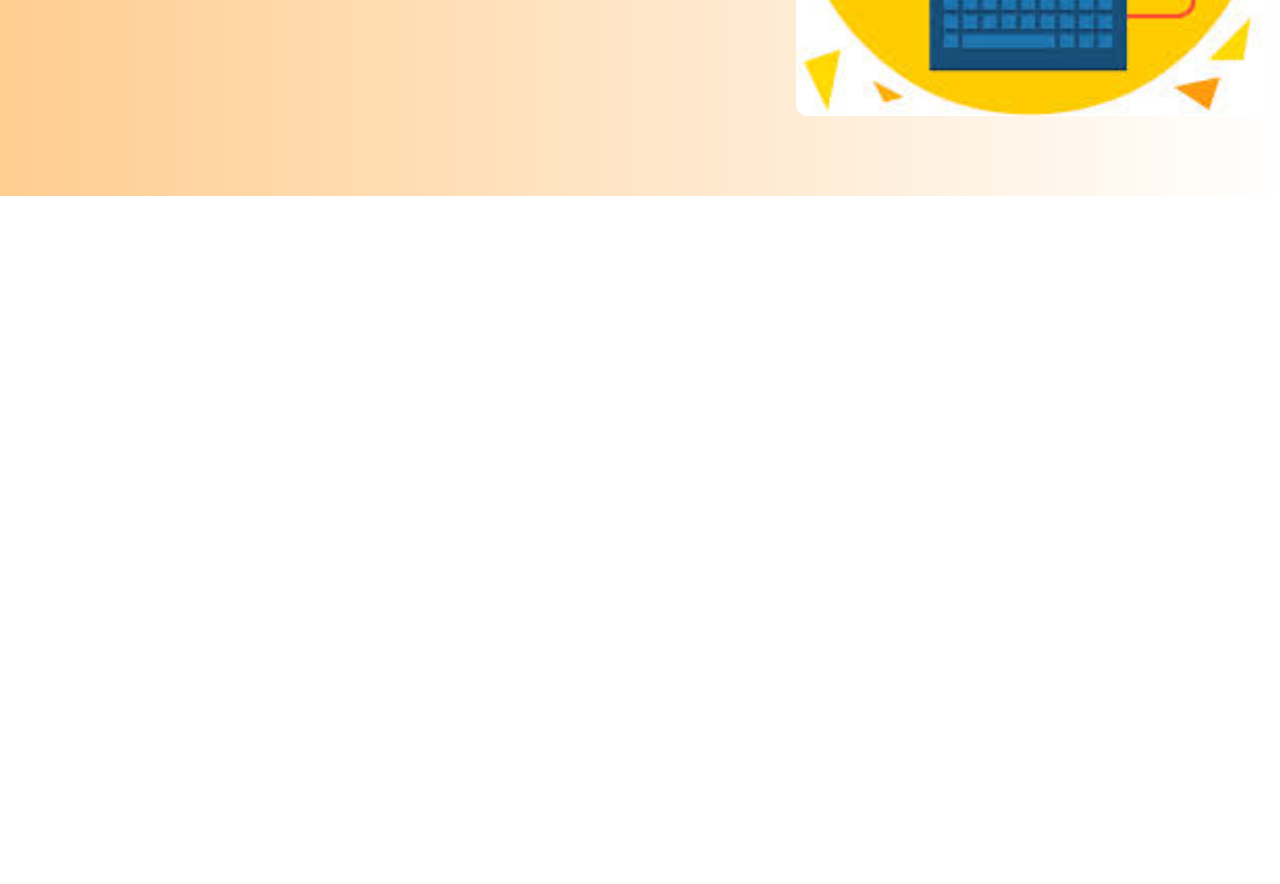
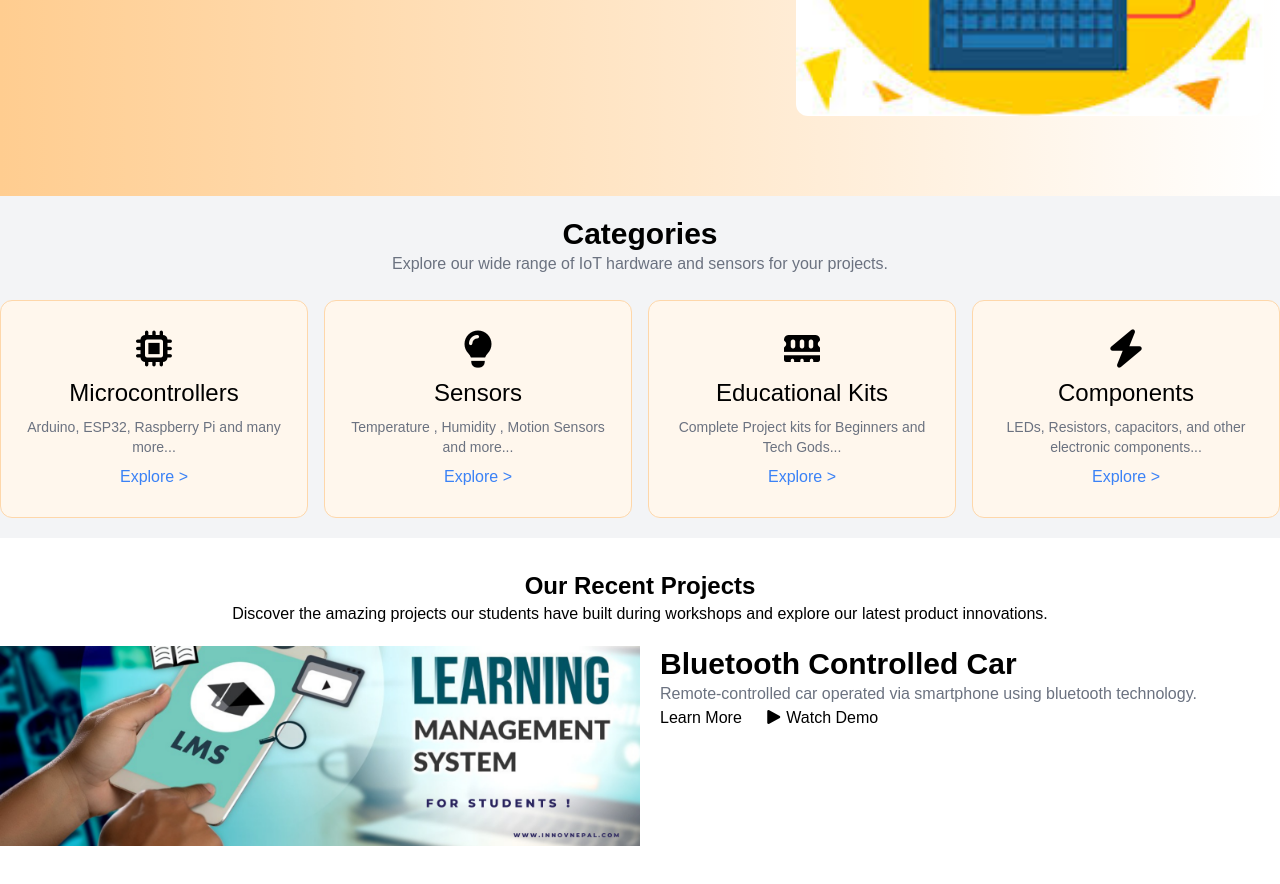
Before and after one commit to 0anishpandit/MERN-Learning, a plain HTML site: page index.html in a window 1280 px wide. Shown: the part 500-1384 px from the top of the page. Before the commit the page ends 800 px from the top, so only its background shows below. Drawn offline with nearby package versions, Linux system fonts and the light colour scheme; a web font is replaced by a local one.

Commit message:
Day -2 Learning Added...Two Section Done.

```diff
--- a/index.html
+++ b/index.html
@@ -85,10 +85,63 @@
         </section>
 
         <!-- Categories  Section-->
-        <section></section>
+        <section class="bg-gray-100 mb-8">
+            <div class="container mx-auto py-5">
+                <div class="text-center ">
+                    <h1 class="text-3xl font-semibold">Categories</h1>
+                    <p class="text-gray-500">Explore our wide range of IoT hardware and sensors for your projects.</p>
+                </div>
+                <div class="grid grid-cols-1 md:grid-cols-2 lg:grid-cols-4 gap-4 mt-6 ">
+                    <div class="border border-orange-200 text-center py-7 px-4 w-full bg-orange-50 hover:bg-green-100 rounded-xl ">
+                        <i class="fa fa-microchip text-4xl" aria-hidden="true"  ></i>
+                        <h1 class="text-2xl mt-2">Microcontrollers</h1>
+                        <p class="text-gray-500 mt-2 text-sm">Arduino, ESP32, Raspberry Pi and many more...</p>
+                        <a href="#" class="text-blue-500 mt-2 inline-block hover:text-orange-200 hover:font-semibold">Explore &gt;</a>
+                    </div>
+                    <div class="border border-orange-200 text-center py-7 px-4 w-full bg-orange-50 hover:bg-green-100 rounded-xl">
+                        <i class="fa-solid fa-lightbulb text-4xl"></i>
+                        <h1 class="text-2xl mt-2">Sensors</h1>
+                        <p class="text-gray-500 mt-2 text-sm">Temperature , Humidity , Motion Sensors and more...</p>
+                        <a href="#" class="text-blue-500 mt-2 inline-block hover:text-orange-200 hover:font-semibold">Explore &gt;</a>
+                    </div>
+                    <div class="border border-orange-200 text-center py-7 px-4 w-full bg-orange-50 hover:bg-green-100 rounded-xl">
+                        <i class="fa-solid fa-memory text-4xl"></i>
+                        <h1 class="text-2xl mt-2">Educational Kits</h1>
+                        <p class="text-gray-500 mt-2 text-sm">Complete Project kits for Beginners and Tech Gods...</p>
+                        <a href="#" class="text-blue-500 mt-2 inline-block hover:text-orange-200 hover:font-semibold">Explore &gt;</a>
+                    </div>
+                    <div class="border border-orange-200 text-center py-7 px-4 w-full bg-orange-50 hover:bg-green-100 rounded-xl">
+                        <i class="fa-solid fa-bolt text-4xl"></i>
+                        <h1 class="text-2xl mt-2">Components</h1>
+                        <p class="text-gray-500 mt-2 text-sm">LEDs, Resistors, capacitors, and other electronic components...</p>
+                        <a href="#" class="text-blue-500 mt-2 inline-block hover:text-orange-200 hover:font-semibold">Explore &gt;</a>
+                    </div>
+                </div>
+            </div>
+        </section>
 
         <!-- Recent Project  Section-->
-        <section></section>
+        <section class="flex justify-center pb-6">
+            <div class="container">
+                <!-- Our Recent Projects -->
+                <div class="">
+                    <h1 class="text-2xl font-semibold text-center">Our Recent Projects</h1>
+                    <p class="text-center">Discover the amazing projects our students have built during workshops and explore our latest product innovations.</p>
+                </div>
+                <!-- Slider  -->
+                <div class="flex gap-5 py-5">
+                        <img src="/assets/banner.png" alt="" class="w-1/2">
+                        <div>
+                            <h1 class="text-3xl font-semibold ">Bluetooth Controlled Car</h1>
+                            <p class="text-gray-500">Remote-controlled car operated via smartphone using bluetooth technology.
+                            </p>
+                            <a href="#">Learn More</a>
+                            <a href="#"><i class="fa-solid fa-play px-5" ></i>Watch Demo</a>
+                        </div>
+                    </div>
+                 </div>
+            </div>
+        </section>
 
         <!-- Featured Products  Section-->
         <section></section>
```
Also changed, not shown: README.md.
